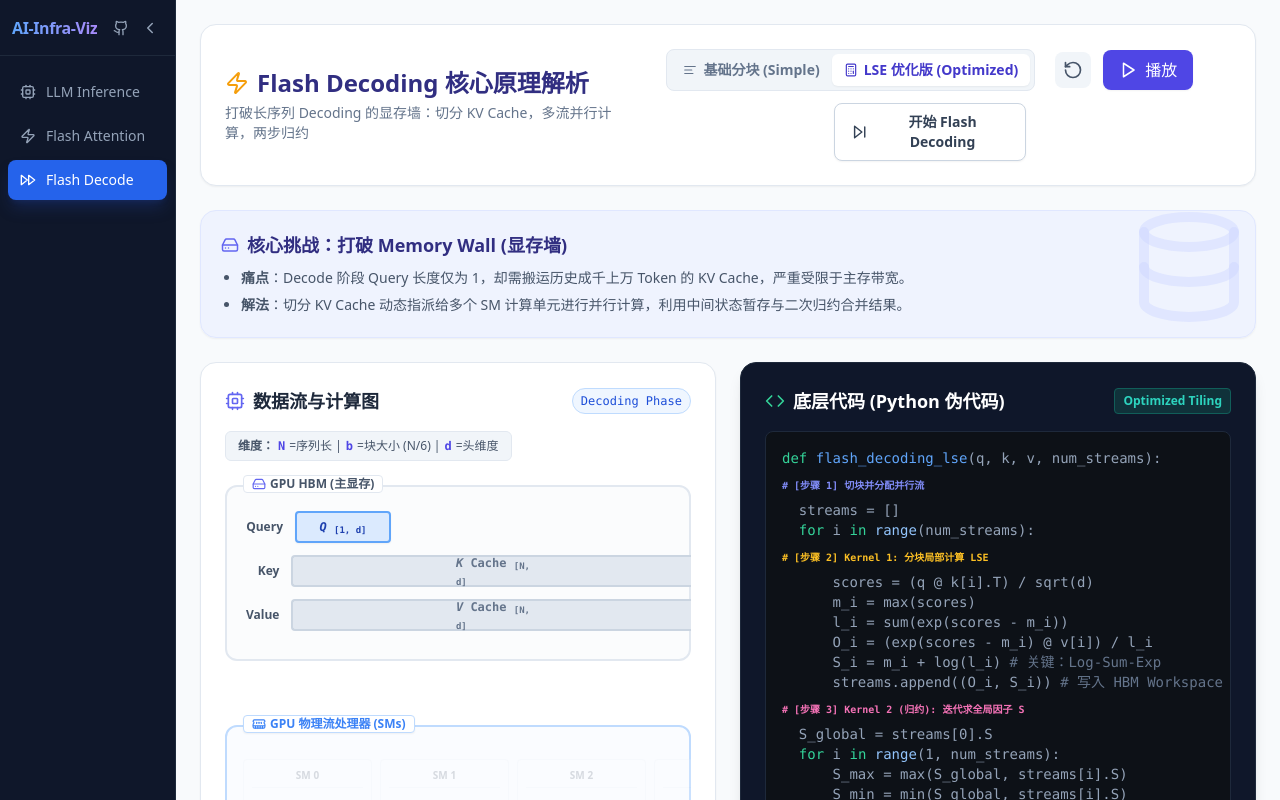
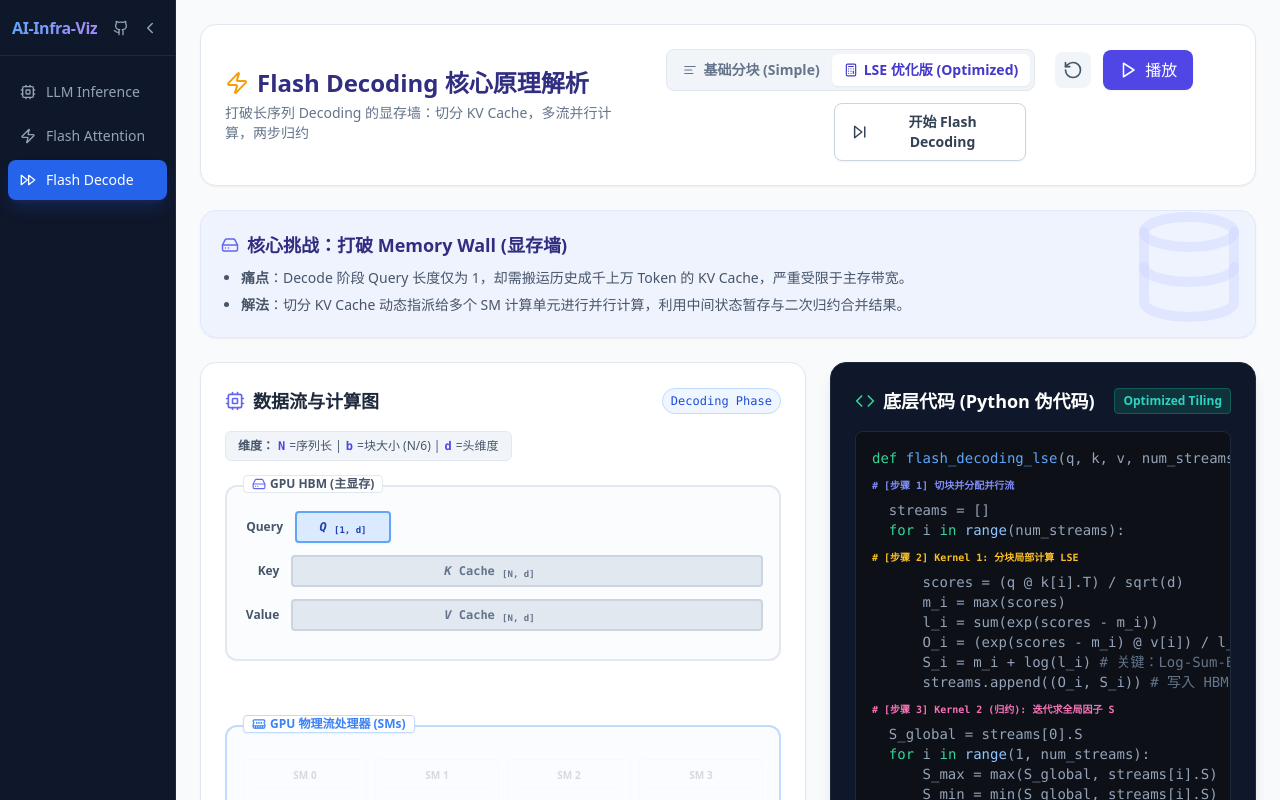
Before and after one commit to skyliulu/AI-Infra-Viz, a React (Vite) app: page / in a window 1280 px wide. Both pictures are taken after a click on the button "Flash Decode". Shown: the top 800 px of the page. Built offline with nearby package versions, Linux system fonts and the light colour scheme.

Commit message:
Refactor grid layout and adjust component styles

```diff
--- a/src/components/FlashDecode.jsx
+++ b/src/components/FlashDecode.jsx
@@ -207,9 +207,9 @@ const App = () => {
           </ul>
         </div>
 
-        <div className="grid grid-cols-1 lg:grid-cols-2 gap-6 items-stretch">
+        <div className="grid grid-cols-1 xl:grid-cols-12 gap-6 items-stretch">
 
-          <div className="bg-white rounded-2xl p-4 md:p-6 shadow-sm border border-slate-200 flex flex-col min-w-0 overflow-hidden relative">
+          <div className="bg-white rounded-2xl p-4 md:p-6 shadow-sm border border-slate-200 flex flex-col min-w-0 overflow-hidden relative xl:col-span-7">
              <div className="flex items-center justify-between shrink-0 mb-4">
               <h2 className="text-lg font-semibold flex items-center gap-2">
                 <Cpu className="text-indigo-500" size={20} /> 数据流与计算图
@@ -237,7 +237,7 @@ const App = () => {
                   <HardDrive size={14} className="text-indigo-500"/> GPU HBM (主显存)
                 </div>
 
-                <div className="flex flex-col items-center gap-3 mt-2 min-w-[540px]">
+                <div className="flex flex-col items-center gap-3 mt-2 min-w-[480px]">
                   <div className="flex items-center gap-3 w-full">
                     <span className="text-xs font-bold text-slate-600 w-10 text-right">Query</span>
                     <div className="px-4 py-1.5 bg-blue-100 border-2 border-blue-400 text-blue-800 font-mono text-xs font-bold rounded shadow-sm w-24 text-center">
@@ -253,11 +253,11 @@ const App = () => {
                           const isBatch1 = step === 2 && i < 4;
                           const isBatch2 = step === 3 && i >= 4;
                           return (
-                            <div key={i} className={`flex-1 flex items-center justify-center font-mono text-[9px] md:text-xs font-bold transition-all duration-700 h-8
+                            <div key={i} className={`flex-1 flex items-center justify-center font-mono text-[9px] md:text-xs font-bold transition-all duration-700 h-8 whitespace-nowrap
                               ${step >= 1 ? 'bg-emerald-100 border-2 border-emerald-400 text-emerald-800 rounded' : 'bg-slate-200 border-y-2 border-slate-300 text-slate-500 first:rounded-l last:rounded-r first:border-l-2 last:border-r-2'}
                               ${(isBatch1 || isBatch2) ? 'ring-2 ring-amber-500 scale-105 z-10 shadow-md bg-amber-100 border-amber-400 text-amber-900' : ''}
                             `}>
-                              {step >= 1 ? <><i>{row.k}</i><sub>{i}</sub> <span className="font-normal text-[8px] opacity-70 ml-0.5">[b,d]</span></> : (i === 2 ? <span><i>{row.k}</i> Cache <sub>[N, d]</sub></span> : '')}
+                              {step >= 1 ? <span className="whitespace-nowrap"><i>{row.k}</i><sub>{i}</sub> <span className="font-normal text-[8px] opacity-70 ml-0.5 whitespace-nowrap">[b,d]</span></span> : (i === 2 ? <span className="whitespace-nowrap"><i>{row.k}</i> Cache <sub>[N, d]</sub></span> : '')}
                             </div>
                           )
                         })}
@@ -276,9 +276,9 @@ const App = () => {
                       {Array.from({length: NUM_KV_BLOCKS}).map((_, i) => {
                         const isWritten = (step >= 3 && i < 4) || (step >= 4 && i >= 4);
                         return (
-                          <div key={i} className={`flex-1 min-w-[60px] flex items-center justify-center py-1.5 text-[9px] font-mono rounded border transition-all duration-500
+                          <div key={i} className={`flex-1 min-w-[60px] flex items-center justify-center py-1.5 text-[9px] font-mono rounded border transition-all duration-500 whitespace-nowrap
                             ${!isWritten ? 'bg-slate-100 border-slate-200 text-transparent scale-90' :
-                              (step === 4 || step === 5) ? 'bg-amber-100 border-amber-400 text-amber-900 shadow ring-1 ring-amber-400 animate-pulse' :
+                              (step === 4 || step === 5) ? 'bg-indigo-100 border-amber-500 text-indigo-800 shadow-md ring-2 ring-amber-400 animate-pulse z-10' :
                               'bg-indigo-100 border-indigo-300 text-indigo-800 shadow-sm'
                             }`}>
                             {algorithm === 'simple' ? <span><i>O<sub>{i}</sub></i>, <i>m<sub>{i}</sub></i>, <i>l<sub>{i}</sub></i></span> : <span><i>O<sub>{i}</sub></i>, <i>S<sub>{i}</sub></i></span>}
@@ -300,8 +300,8 @@ const App = () => {
                 </div>
               </div>
 
-              <div className={`flex justify-center min-w-[540px] h-10 relative transition-all duration-500 ${(step >= 2 && step <= 6) ? 'opacity-100' : 'opacity-0'}`}>
-                 <div className="absolute inset-0 flex flex-col items-center justify-center">
+              <div className={`flex justify-center min-w-[480px] h-10 relative transition-all duration-500 ${(step >= 2 && step <= 6) ? 'opacity-100' : 'opacity-0'}`}>
+                 <div className="absolute inset-0 flex flex-col items-center justify-center whitespace-nowrap">
                     {step === 2 && <span className="text-[10px] font-bold text-amber-600 flex items-center gap-1 mb-1"><ArrowDown size={14}/>[Kernel 1] 调度批次 1 加载进 SRAM...</span>}
                     {step === 3 && <span className="text-[10px] font-bold text-indigo-600 flex items-center gap-1 mb-1"><ArrowUp size={14}/>[Kernel 1] 批次 2 加载，同时写回批次 1 的暂存结果...<ArrowDown size={14}/></span>}
                     {(step === 4 || step === 5) && <span className="text-[10px] font-bold text-pink-600 flex items-center gap-1 mb-1"><ArrowDown size={14}/>[Kernel 2] 指派 SM 3 进行最终归约加载...</span>}
@@ -319,13 +319,13 @@ const App = () => {
 
                 {step === 4 && (
                   <div className="absolute inset-x-0 -top-8 flex justify-center">
-                    <div className="bg-indigo-600 text-white px-4 py-1 rounded-full text-[10px] font-bold flex items-center gap-2 shadow-lg animate-bounce">
+                    <div className="bg-indigo-600 text-white px-4 py-1 rounded-full text-[10px] font-bold flex items-center gap-2 shadow-lg animate-bounce whitespace-nowrap">
                       <Combine size={12}/> Kernel 级同步屏障 (Barrier Sync) 已越过，开启归约。
                     </div>
                   </div>
                 )}
 
-                <div className={`grid gap-2 min-w-[540px] mt-4 transition-all duration-700 ${step >= 2 ? 'opacity-100' : 'opacity-30'}`}
+                <div className={`grid gap-2 min-w-[480px] mt-4 transition-all duration-700 ${step >= 2 ? 'opacity-100' : 'opacity-30'}`}
                      style={{ gridTemplateColumns: `repeat(${NUM_SMS}, minmax(0, 1fr))` }}>
                   {Array.from({length: NUM_SMS}).map((_, smIdx) => {
                     const isReductionWorker = (smIdx === 3 && step >= 4);
@@ -344,8 +344,8 @@ const App = () => {
                         ${isComputingLocal ? 'bg-white border-amber-300 ring-2 ring-amber-100' :
                           isReductionWorker ? 'bg-white border-indigo-400 ring-2 ring-indigo-100 shadow-md z-10' : 'bg-slate-50 border-slate-200 opacity-60'}`}>
 
-                        <div className={`text-[10px] font-bold mb-1 border-b w-full text-center pb-1 ${isReductionWorker ? 'text-indigo-700 border-indigo-200' : 'text-slate-700 border-slate-200'}`}>
-                          SM {smIdx} {isReductionWorker && "(归约节点)"}
+                        <div className={`text-[10px] font-bold mb-1 border-b w-full text-center pb-1 whitespace-nowrap ${isReductionWorker ? 'text-indigo-700 border-indigo-200' : 'text-slate-700 border-slate-200'}`}>
+                          SM {smIdx} {isReductionWorker && "(归约)"}
                         </div>
 
                         <div className="h-14 flex flex-col items-center justify-center mb-1 w-full transition-all duration-300">
@@ -367,7 +367,7 @@ const App = () => {
                             ) : (
                               <>
                                 <div className="flex flex-wrap gap-1 justify-center animate-fade-in">
-                                  <span className="px-1.5 py-0.5 bg-amber-100 text-amber-900 text-[8px] rounded border border-amber-400 font-mono shadow-sm">
+                                  <span className="px-1.5 py-0.5 bg-indigo-100 text-indigo-800 text-[8px] rounded border border-amber-500 ring-1 ring-amber-400 font-mono shadow-sm whitespace-nowrap">
                                     {algorithm === 'simple' ? <span><i>O<sub>0..5</sub></i>, <i>m<sub>0..5</sub></i>, <i>l<sub>0..5</sub></i></span> : <span><i>O<sub>0..5</sub></i>, <i>S<sub>0..5</sub></i></span>}
                                   </span>
                                 </div>
@@ -437,7 +437,7 @@ const App = () => {
             </div>
           </div>
 
-          <div className="bg-slate-900 rounded-2xl p-5 md:p-6 shadow-lg border border-slate-800 text-slate-300 h-full flex flex-col min-w-0">
+          <div className="bg-slate-900 rounded-2xl p-5 md:p-6 shadow-lg border border-slate-800 text-slate-300 h-full flex flex-col min-w-0 xl:col-span-5">
              <h2 className="text-lg font-semibold mb-4 flex items-center justify-between text-white shrink-0">
                <div className="flex items-center gap-2">
                  <Code className="text-emerald-400" size={20} /> 底层代码 (Python 伪代码)
```
